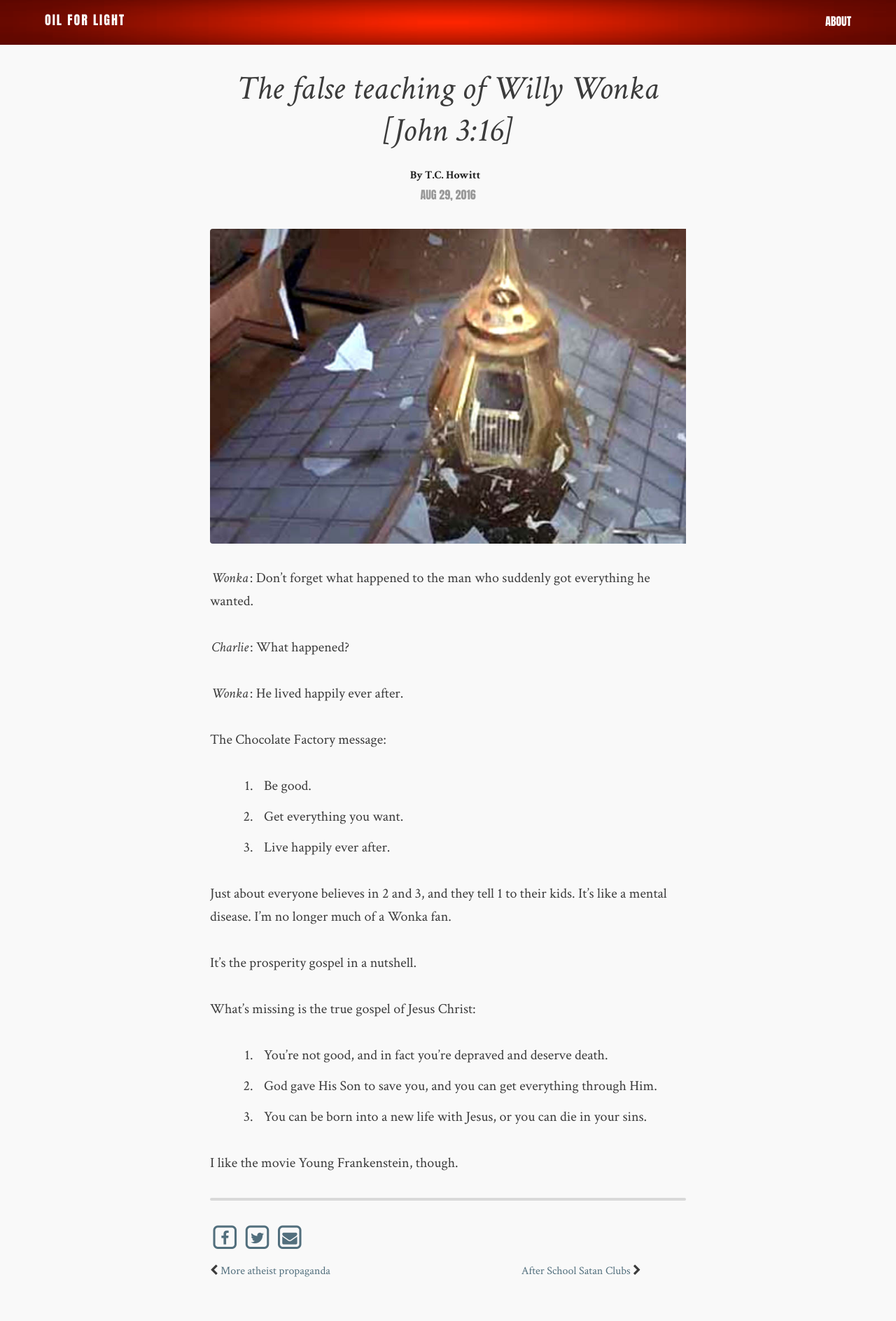
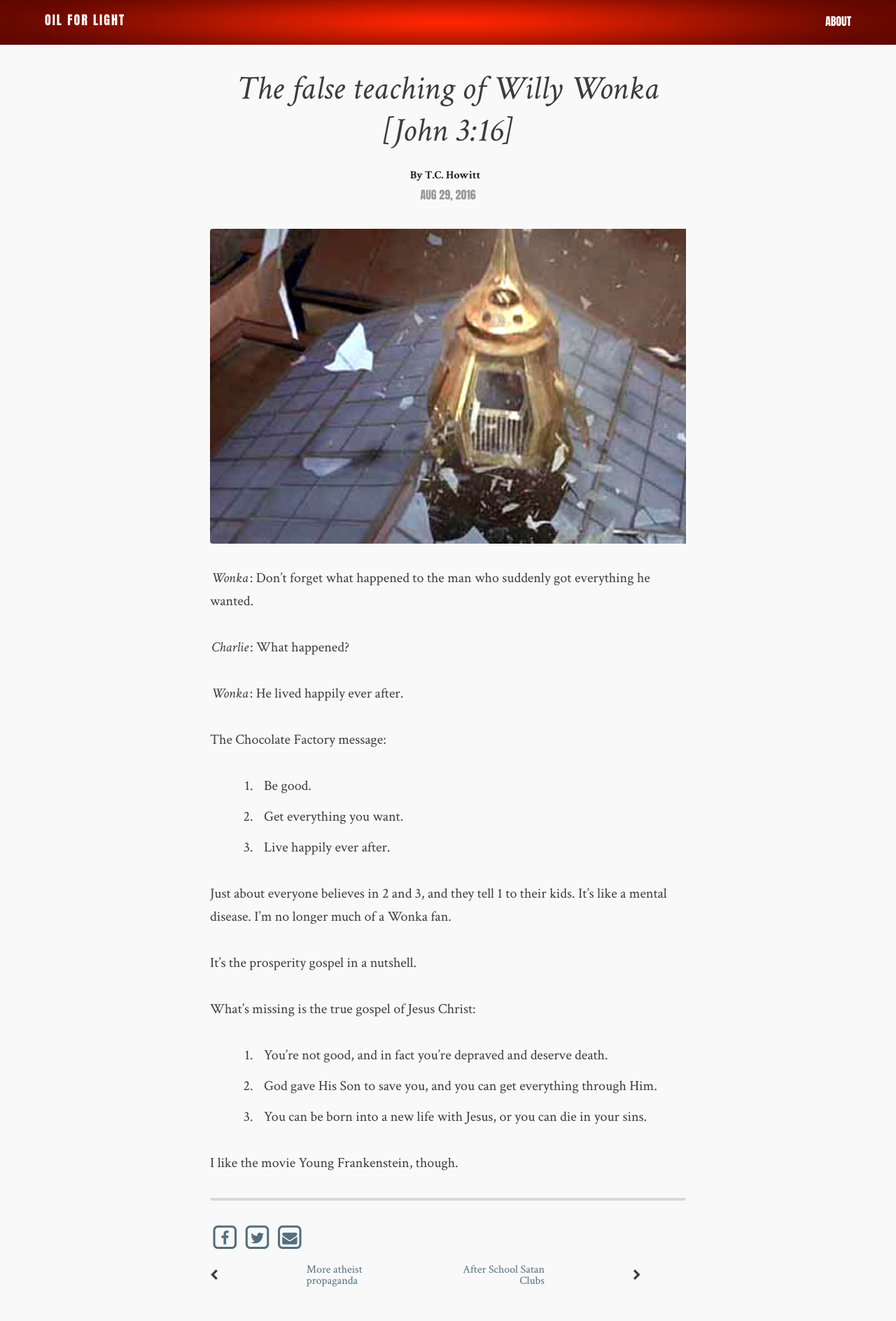
Before and after one commit to flashlightministries/oilforlight, a Jekyll site: the page built from _posts/2016-08-29-willy-wonka-false.md, in a window 1280 px wide. Shown: the whole page at 70% size. Built offline with Jekyll 4.4.1, drawn with Linux system fonts in a browser that asks for light colours; nearby versions of some CDN libraries.

Commit message:
Update post.html

```diff
--- a/_layouts/post.html
+++ b/_layouts/post.html
@@ -64,12 +64,12 @@
   <div class="page-nav">
     <span>
       {% if page.next.url %}
-        <i class="fa fa-chevron-left" aria-hidden="true"></i> <a class="next small" href="{{page.next.url}}">{{page.next.title}}</a>
+        <span><i class="fa fa-chevron-left" aria-hidden="true"></i></span><span><a class="next small" href="{{page.next.url}}">{{page.next.title}}</a></span>
       {% endif %}
     </span>
     <span class="align-right">
       {% if page.previous.url %}
-        <a class="prev small" href="{{page.previous.url}}">{{page.previous.title}}</a> <i class="fa fa-chevron-right" aria-hidden="true"></i>
+        <span><a class="prev small" href="{{page.previous.url}}">{{page.previous.title}}</a></span><span><i class="fa fa-chevron-right" aria-hidden="true"></i></span>
       {% endif %}
     </span>
   </div>
```
